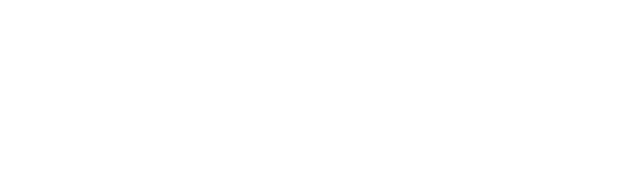
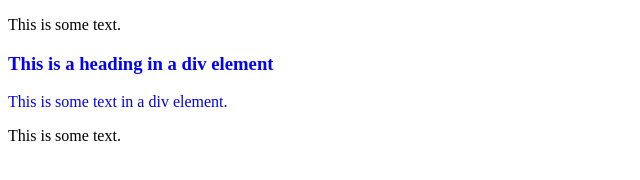
Before and after one commit to raputznik/a2-transform, a plain HTML site: page index.html in a window 1280 px wide. Shown: the whole page, without its empty margins (0-640 px from the left). Drawn offline with Linux system fonts and the light colour scheme.

Commit message:
Added a basic div tag

```diff
--- a/index.html
+++ b/index.html
@@ -1,10 +1,15 @@
-<!doctype html>
+<!DOCTYPE html>
 <html>
-<head>
-	<meta charset="utf-8">
-	<style>
-		div }
-	}
-	</style>
-</head>
+<body>
+
+<p>This is some text.</p>
+
+<div style="color:#0000FF">
+  <h3>This is a heading in a div element</h3>
+  <p>This is some text in a div element.</p>
+</div>
+
+<p>This is some text.</p>
+
+</body>
 </html>
```
